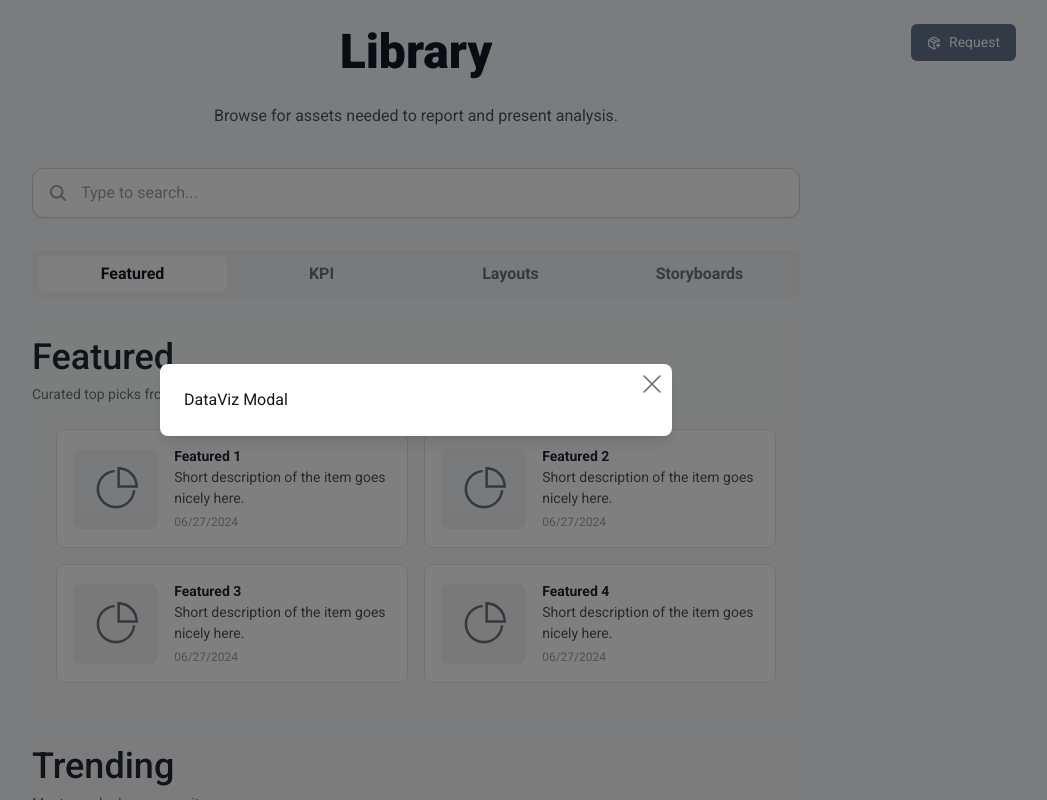
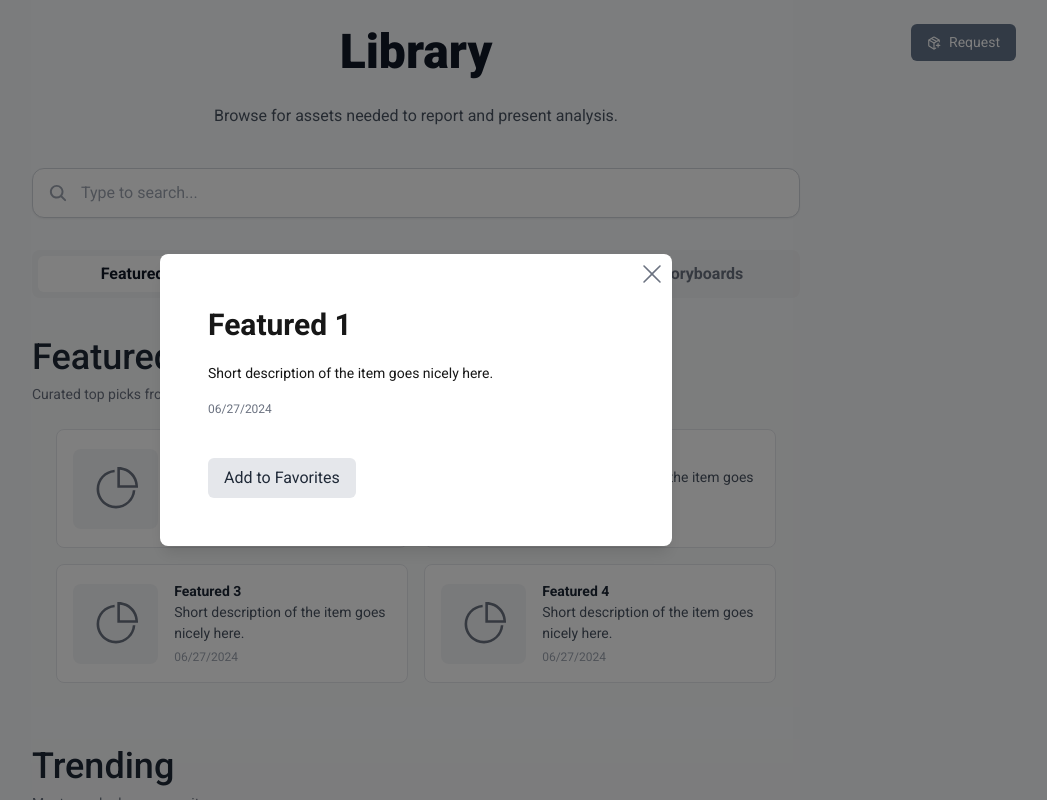
Before and after one commit to Rub4l1to/sngular_technical_test, a Next.js app: page / in a window 1280 px wide. Both pictures are taken after a click on the element 456 px from the left and 488 px from the top of the page. Shown: the top 800 px of the page, without its empty margins (224-1271 px from the left). Built offline with nearby package versions, Linux system fonts and the light colour scheme.

Commit message:
feat(ui): enhance modal components to support item data and improve state management

```diff
--- a/components/Modals/BaseModal.tsx
+++ b/components/Modals/BaseModal.tsx
@@ -1,17 +1,16 @@
 import { FC } from 'react';
+
+//* Icons
 import { RxCross1 } from 'react-icons/rx';
 
 //* Store
 import useStore from '@/store';
 
-//* Constants
-import { ModalType } from '@/lib/modalRegistry';
-
-//* Registry
-import { modalComponents } from '@/lib/modalRegistry';
+//* Libs
+import { ModalType, modalComponents } from '@/lib/modalRegistry';
 
 const BaseModal: FC = () => {
-  const { isModalOpen, modalType, closeModal } = useStore();
+  const { isModalOpen, modalType, modalData, closeModal } = useStore();
 
   if (!isModalOpen || !modalType) return null;
 
@@ -26,7 +25,7 @@ const BaseModal: FC = () => {
         >
           <RxCross1 size={24} />
         </button>
-        <ModalContent />
+        <ModalContent item={modalData} />
       </div>
     </div>
   );
--- a/components/Modals/DataVizModal.tsx
+++ b/components/Modals/DataVizModal.tsx
@@ -1,9 +1,34 @@
 import { FC } from 'react';
+import useStore from '@/store';
 
-const DataVizModal: FC = () => {
+interface DataVizModalProps {
+  item: {
+    title: string;
+    description: string;
+    date: string;
+  };
+}
+
+const DataVizModal: FC<DataVizModalProps> = ({ item }) => {
+  const toggleFavorite = useStore((state) => state.toggleFavorite);
+  const favoriteItems = useStore((state) => state.favoriteItems);
+
+  const isFavorite = favoriteItems.some((fav) => fav.title === item.title);
+
   return (
-    <div>
-      <h2>DataViz Modal </h2>
+    <div className="p-6">
+      <h2 className="text-2xl font-bold mb-4">{item.title}</h2>
+      <p className="text-sm mb-4">{item.description}</p>
+      <p className="text-xs text-gray-500 mb-4">{item.date}</p>
+
+      <button
+        onClick={() => toggleFavorite(item)}
+        className={`mt-6 py-2 px-4 rounded-md ${
+          isFavorite ? 'bg-red-500 text-white' : 'bg-gray-200 text-gray-800'
+        }`}
+      >
+        {isFavorite ? 'Remove from Favorites' : 'Add to Favorites'}
+      </button>
     </div>
   );
 };
--- a/components/UI/Card.tsx
+++ b/components/UI/Card.tsx
@@ -1,36 +1,30 @@
-import { FC } from 'react';
+import type { FC } from 'react';
 
 //* Icons
 import { TfiPieChart } from 'react-icons/tfi';
+
+//* Types
+import { Item } from '@/store/slices/librarySlice';
+import { ModalType } from '@/lib/modalRegistry';
 
 //* Store
 import useStore from '@/store';
 
 interface CardProps {
-  title: string;
-  description: string;
-  date?: string;
+  item: Item;
   typeCard?: 'default' | 'primary';
+  typeModal: ModalType;
 }
 
 const Card: FC<CardProps> = ({
-  title,
-  description,
-  date,
+  item,
   typeCard = 'default',
+  typeModal = 'Featured',
 }) => {
   const openModal = useStore((state) => state.openModal);
 
   const handleClick = () => {
-    if (title.includes('KPI')) {
-      openModal('KPI');
-    } else if (title.includes('Layout')) {
-      openModal('Layout');
-    } else if (title.includes('Storyboard')) {
-      openModal('Storyboard');
-    } else {
-      openModal('Featured');
-    }
+    openModal(typeModal, item);
   };
 
   return (
@@ -43,9 +37,9 @@ const Card: FC<CardProps> = ({
           <TfiPieChart size={44} className="text-gray-500" />
         </div>
         <div>
-          <h3 className="font-semibold text-gray-800 text-sm">{title}</h3>
-          <p className="text-sm text-gray-600">{description}</p>
-          {date && <p className="text-xs text-gray-400 mt-1">{date}</p>}
+          <h3 className="font-semibold text-gray-800 text-sm">{item.title}</h3>
+          <p className="text-sm text-gray-600">{item.description}</p>
+          <p className="text-xs text-gray-400 mt-1">{item.date}</p>
         </div>
       </div>
     </div>
--- a/components/UI/CardList.tsx
+++ b/components/UI/CardList.tsx
@@ -3,14 +3,16 @@ import type { FC } from 'react';
 //* Components
 import { Card } from '@/components';
 
+//* Types
+import { Item } from '@/store/slices/librarySlice';
+
+//* Store
+import useStore from '@/store';
+
 interface CardListProps {
   title: string;
   description: string;
-  items: {
-    title: string;
-    description: string;
-    date: string;
-  }[];
+  items: Item[];
   typeCard?: 'default' | 'primary';
 }
 
@@ -20,18 +22,19 @@ const CardList: FC<CardListProps> = ({
   items,
   typeCard = 'default',
 }) => {
+  const { activeTab } = useStore((state) => state);
+
   return (
     <div>
-      <h2 className="text-3xl font-medium  text-gray-800">{title}</h2>
+      <h2 className="text-3xl font-medium text-gray-800">{title}</h2>
       <p className="text-sm text-gray-500">{description}</p>
       <div className="grid grid-cols-2 gap-4 p-6">
         {items.map((item, index) => (
           <Card
             key={index}
-            title={item.title}
-            description={item.description}
-            date={item.date}
+            item={item}
             typeCard={typeCard}
+            typeModal={activeTab}
           />
         ))}
       </div>
--- a/eslint.config.mjs
+++ b/eslint.config.mjs
@@ -24,6 +24,7 @@ const config = [
       'react-hooks/rules-of-hooks': 'error',
       'react-hooks/exhaustive-deps': 'off',
       '@typescript-eslint/no-unused-vars': 'off',
+      '@typescript-eslint/no-explicit-any': 'off',
     },
   },
 ];
--- a/lib/modalRegistry.ts
+++ b/lib/modalRegistry.ts
@@ -9,16 +9,24 @@ import {
 
 export const MODAL_TYPES = {
   KPI: 'KPI',
-  LAYOUT: 'Layout',
-  STORYBOARD: 'Storyboard',
+  LAYOUTS: 'Layouts',
+  STORYBOARDS: 'Storyboards',
   FEATURED: 'Featured',
 } as const;
 
 export type ModalType = (typeof MODAL_TYPES)[keyof typeof MODAL_TYPES];
 
-export const modalComponents: Record<ModalType, FC> = {
-  [MODAL_TYPES.KPI]: KpiModal,
-  [MODAL_TYPES.LAYOUT]: LayoutModal,
-  [MODAL_TYPES.STORYBOARD]: StoryboardModal,
-  [MODAL_TYPES.FEATURED]: DataVizModal,
+interface ModalComponentProps {
+  item: {
+    title: string;
+    description: string;
+    date: string;
+  };
+}
+
+export const modalComponents: Record<ModalType, FC<ModalComponentProps>> = {
+  KPI: KpiModal,
+  Layouts: LayoutModal,
+  Storyboards: StoryboardModal,
+  Featured: DataVizModal,
 };
--- a/store/slices/librarySlice.ts
+++ b/store/slices/librarySlice.ts
@@ -1,24 +1,29 @@
 import { StateCreator } from 'zustand';
 
-interface Item {
+//* Modal Types
+import { ModalType } from '@/lib/modalRegistry';
+
+export interface Item {
   title: string;
   description: string;
   date: string;
 }
 
 export interface LibraryState {
-  activeTab: string;
+  activeTab: ModalType;
   featuredItems: Item[];
   trendingItems: Item[];
   kpiItems: Item[];
   layoutItems: Item[];
   storyboardItems: Item[];
-  setActiveTab: (tab: string) => void;
+  favoriteItems: Item[];
+  setActiveTab: (tab: ModalType) => void;
   getItemsForActiveTab: () => {
     title: string;
     description: string;
     items: Item[];
   };
+  toggleFavorite: (item: Item) => void;
 }
 
 export const createLibrarySlice: StateCreator<LibraryState> = (set, get) => ({
@@ -133,7 +138,8 @@ export const createLibrarySlice: StateCreator<LibraryState> = (set, get) => ({
       date: '06/27/2024',
     },
   ],
-  setActiveTab: (tab) => set({ activeTab: tab }),
+  favoriteItems: [],
+  setActiveTab: (tab: ModalType) => set({ activeTab: tab }),
   getItemsForActiveTab: () => {
     const { activeTab, kpiItems, layoutItems, storyboardItems } = get();
     switch (activeTab) {
@@ -159,4 +165,16 @@ export const createLibrarySlice: StateCreator<LibraryState> = (set, get) => ({
         return { title: '', description: '', items: [] };
     }
   },
+  toggleFavorite: (item) => {
+    set((state) => {
+      const isFavorite = state.favoriteItems.some(
+        (fav) => fav.title === item.title
+      );
+      return {
+        favoriteItems: isFavorite
+          ? state.favoriteItems.filter((fav) => fav.title !== item.title)
+          : [...state.favoriteItems, item],
+      };
+    });
+  },
 });
--- a/store/slices/uiSlice.ts
+++ b/store/slices/uiSlice.ts
@@ -1,4 +1,7 @@
 import { StateCreator } from 'zustand';
+
+//* Modal Types
+import { ModalType } from '@/lib/modalRegistry';
 
 export interface UIStore {
   //* Access Modal
@@ -8,10 +11,9 @@ export interface UIStore {
 
   //* Details Modal
   isModalOpen: boolean;
-  modalType: 'KPI' | 'DataViz' | 'Layout' | 'Storyboard' | 'Featured' | null;
-  openModal: (
-    type: 'KPI' | 'DataViz' | 'Layout' | 'Storyboard' | 'Featured'
-  ) => void;
+  modalType: ModalType;
+  modalData: any;
+  openModal: (type: ModalType, data?: any) => void;
   closeModal: () => void;
 }
 
@@ -23,7 +25,10 @@ export const createUISlice: StateCreator<UIStore> = (set) => ({
 
   //* Details Modal
   isModalOpen: false,
-  modalType: null,
-  openModal: (type) => set({ isModalOpen: true, modalType: type }),
-  closeModal: () => set({ isModalOpen: false, modalType: null }),
+  modalType: 'Featured',
+  modalData: null,
+  openModal: (type, data = null) =>
+    set({ isModalOpen: true, modalType: type, modalData: data }),
+  closeModal: () =>
+    set({ isModalOpen: false, modalType: 'Featured', modalData: null }),
 });
```
